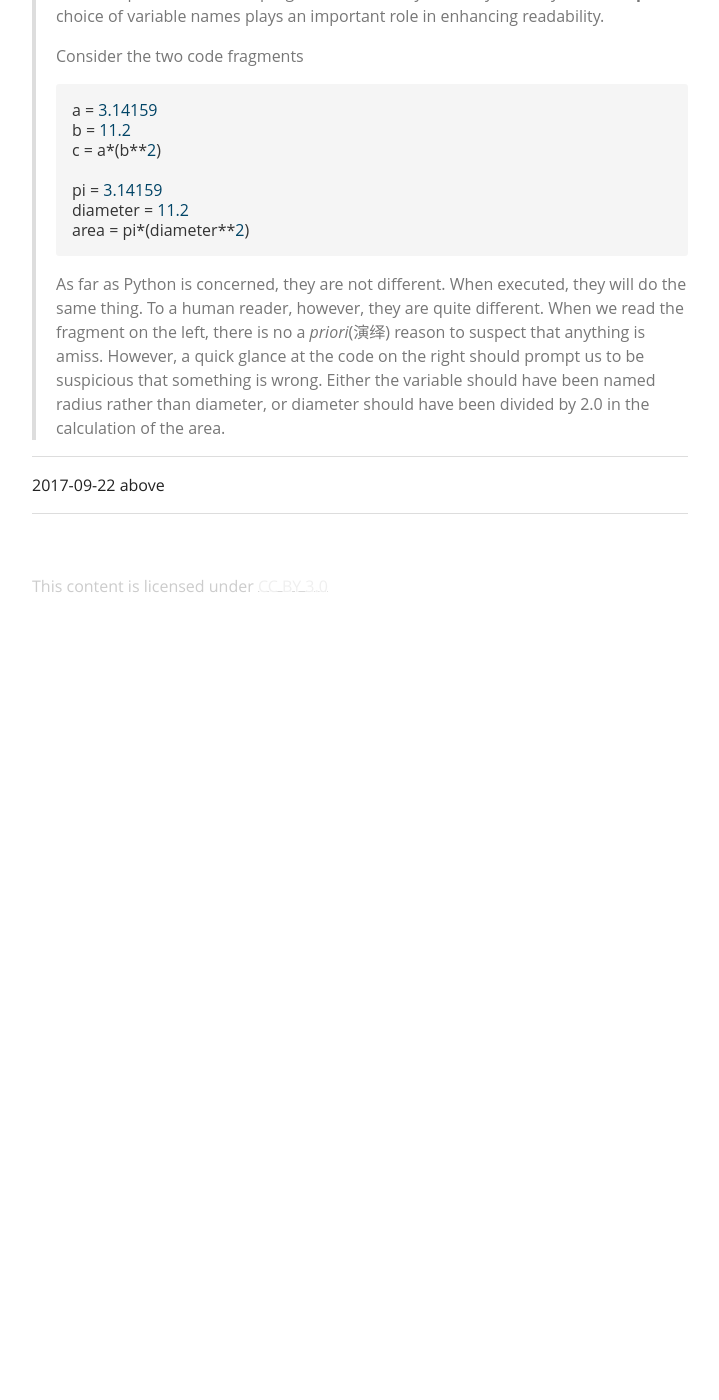
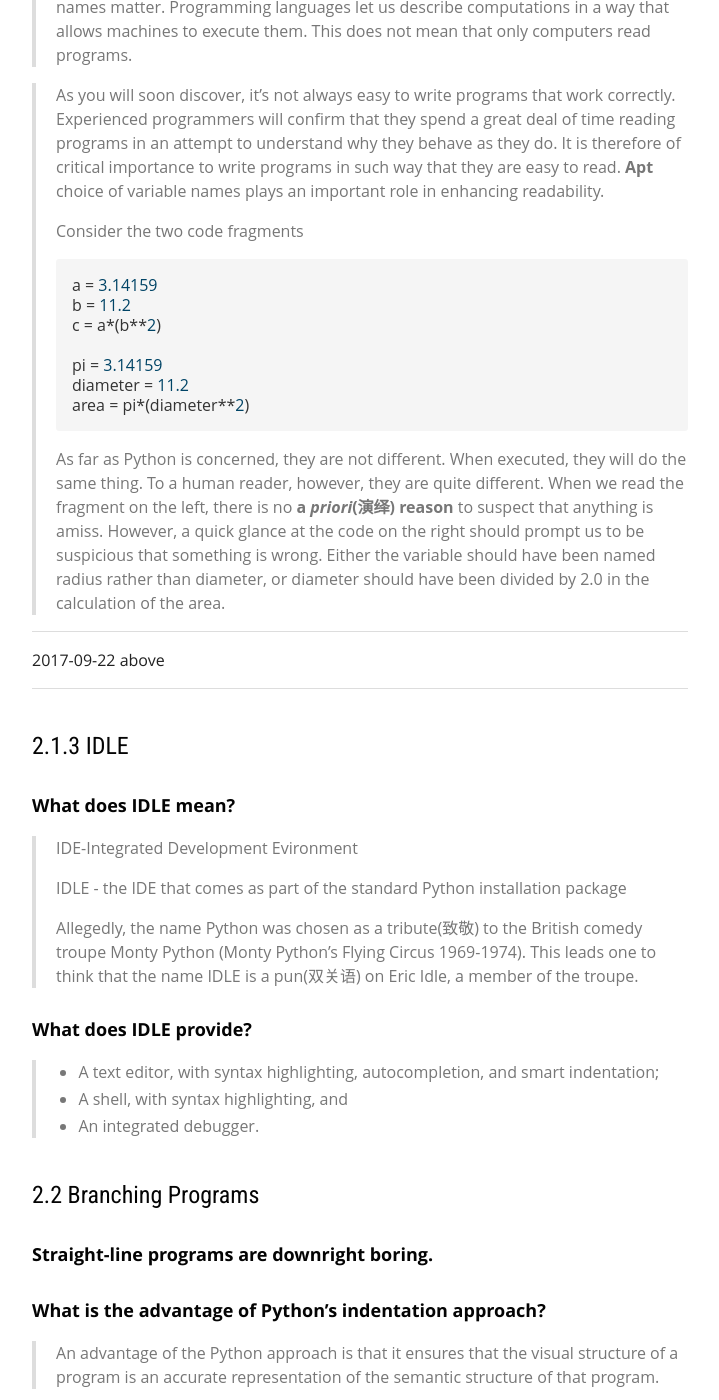
Before and after one commit to John-Qu/John-Qu.github.io, a Jekyll site: the page built from _posts/2017-09-21-Notes-for-C2-INTRODUCTION-TO-PYTHON.md, in a window 1280 px wide and 1400 px high, scrolled down 2989 px. Shown: the whole window, without its empty margins (280-999 px from the left). Built offline with Jekyll 4.4.1, drawn with Linux system fonts in a browser that asks for light colours; before the commit the page ends 3619 px from its top, so only the background shows below that; some of the changed text lies outside the part shown.

Commit message:
6001 chapter 3

````diff
--- a/_posts/2017-09-21-Notes-for-C2-INTRODUCTION-TO-PYTHON.md
+++ b/_posts/2017-09-21-Notes-for-C2-INTRODUCTION-TO-PYTHON.md
@@ -27,7 +27,8 @@
 
 * that have high reliability constraints (e.g., Web service?)
 * that are built and maintained by many people or over a long period of time (How about the open stack projects?)
-* Both because of its weak static semantic checking
+
+  Both because of its weak static semantic checking
 
 Good news:
 
@@ -51,6 +52,8 @@
 ### What is the relationship of program, script, and shell?
 
 > A Python **program**, sometimes called a **script**, is a sequence of definitions and commands. These definitions are evaluated and the commands are executed by the Python interpreter in something called the **shell**.
+
+## 2.1.1 Objects, Expressions, and Numerical Types
 
 ### What does "literal" mean?
 
@@ -81,6 +84,8 @@
 Out[1]: 5.196152422706632
 ```
 
+## 2.1.2 Variables and Assignment
+
 ### What does it mean by "bind", "associate", and "assign"?
 
 An **assignment** statement must have the symbol `=`, which **associates** the name to the left of the = symbol with the object denoted by the expression to the right of the =. In this way, it **binds** the name to an object of certain type.
@@ -106,10 +111,80 @@
 > area = pi*(diameter**2)
 > ```
 >
-> As far as Python is concerned, they are not different. When executed, they will do the same thing. To a human reader, however, they are quite different. When we read the fragment on the left, there is no a *priori*(演绎) reason to suspect that anything is amiss. However, a quick glance at the code on the right should prompt us to be suspicious that something is wrong. Either the variable should have been named radius rather than diameter, or diameter should have been divided by 2.0 in the calculation of the area.
+> As far as Python is concerned, they are not different. When executed, they will do the same thing. To a human reader, however, they are quite different. When we read the fragment on the left, there is no **a *priori*(演绎) reason** to suspect that anything is amiss. However, a quick glance at the code on the right should prompt us to be suspicious that something is wrong. Either the variable should have been named radius rather than diameter, or diameter should have been divided by 2.0 in the calculation of the area.
 
 ---
 
 2017-09-22 above
 
 ---
+
+## 2.1.3 IDLE
+
+### What does IDLE mean?
+
+> IDE-Integrated Development Evironment
+>
+> IDLE - the IDE that comes as part of the standard Python installation package
+>
+> Allegedly, the name Python was chosen as a tribute(致敬) to the British comedy troupe Monty Python (Monty Python's Flying Circus 1969-1974). This leads one to think that the name IDLE is a pun(双关语) on Eric Idle, a member of the troupe.
+
+### What does IDLE provide?
+
+> * A text editor, with syntax highlighting, autocompletion, and smart indentation;
+> * A shell, with syntax highlighting, and
+> * An integrated debugger.
+
+## 2.2 Branching Programs
+
+### Straight-line programs are downright boring.
+
+### What is the advantage of Python's indentation approach?
+
+> An advantage of the Python approach is that it ensures that the visual structure of a program is an accurate representation of the semantic structure of that program.
+
+You see the structure as an oil painting, and that it is. Not that, you see and comprehend it one way, but acturely means other way.
+
+### Note that `elif` is also a "nested" conditional.
+
+```python
+if x%2 == 0:
+    if x%3 == 0:
+        print 'Divisible by 2 and 3'
+    else:
+        print 'Divisible by 2 and not by 3'
+elif x%3 == 0:
+    print 'Divisible by 3 and not by 2'
+```
+
+`elif`can be rewrited as:
+
+```python
+else:
+    if test conditional:
+        block
+```
+
+### What does it say by saying "run in constant time"?
+
+There is a roof,  no higher than that. A constant k exists, no more than k steps.
+
+>  Consider, for example, writing a program to tally the votes in an election. It would be truly surprising if one could write a program that could do this in a time that was independent of the number of votes cast. In fact, one can prove that it is impossible to do so.
+
+## 2.3 Strings and Input
+
+### The operator "+" is said to be overloaded.
+
+It has different meanings depending upon the types of the objects to which it is applied.
+
+## 2.4 Iteration
+
+### Will you hand-simulate the code?
+
+> We constructed it by hand-simulating the code, i.e., we pretended to be a Python interpreter and executed the program using pencil and paper. Using pencil and paper might seem kind of quaint, but it is an excellent way to understand how a program behaves.
+
+---
+
+2017-09-25 above
+
+---
````
Also changed, not shown: other parts of _posts/2017-09-21-Notes-for-C2-INTRODUCTION-TO-PYTHON.md (+1 -1 lines), _posts/2017-09-04-那周跑步记录No01.md (+6 -0 lines), _posts/2017-09-25-How-to-Read-A-Book-Notes.md (added, +14 -0 lines), _posts/2017-09-25-Notes-for-C3-SOME-SIMPLE-NUMERICAL-PROGRAMS.md (added, +100 -0 lines).
